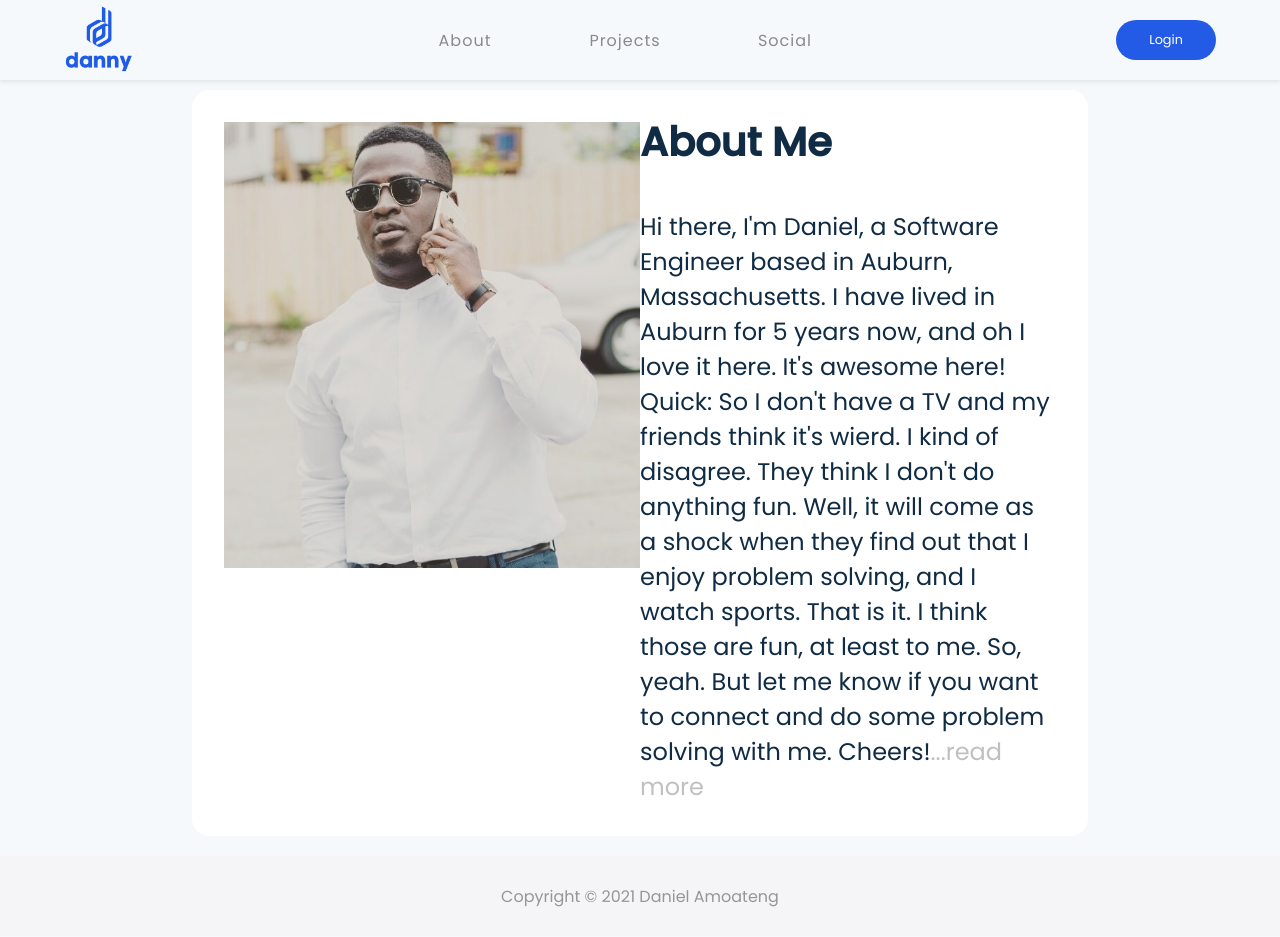
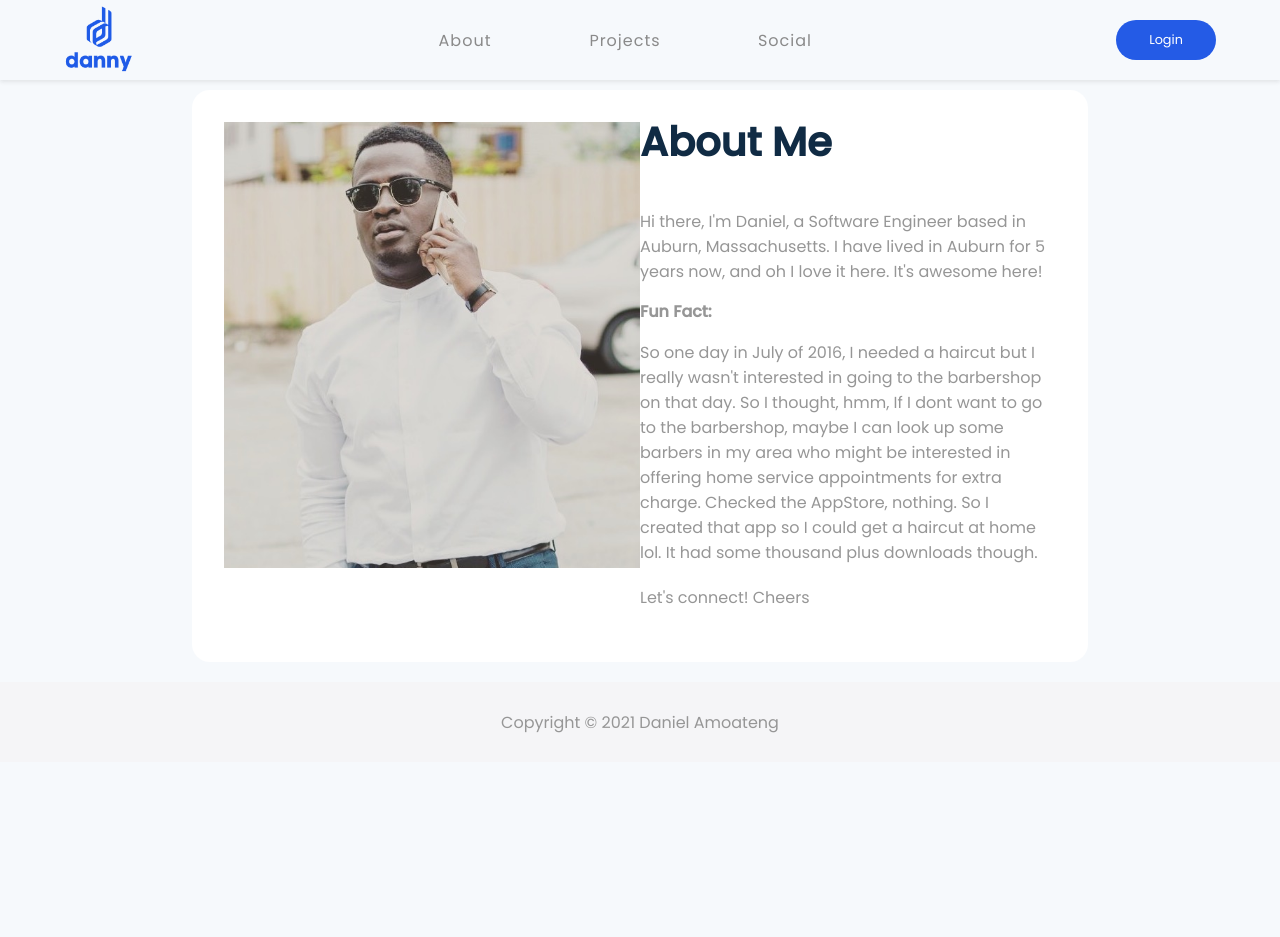
Before and after one commit to Danielamoateng1989/personalwebsite, a React (Create React App) app: page /aboutme in a window 1280 px wide. After the commit the page ends 800 px from the top, so only its background shows below. Built offline with nearby package versions, Linux system fonts and the light colour scheme.

Commit message:
edit about me page again

```diff
--- a/src/components/Aboutme.js
+++ b/src/components/Aboutme.js
@@ -1,6 +1,6 @@
 import React from 'react'
 import CardImage from '../images/Danielimg.JPG'
-import Readmore from '../components/Readmore'
+
 
 
 const Aboutme = () => {
@@ -11,15 +11,24 @@ const Aboutme = () => {
               <div className="paragraph">
                   <h2>About Me</h2>
                   <br />
-                  <Readmore>
+                      <p className="para">
                        Hi there, I'm Daniel, a Software Engineer based in Auburn, Massachusetts. I have lived in Auburn for 5 years now,
                        and oh I love it here. It's awesome here!
-                       <br />
-                       Quick:
-                       So I don't have a TV and my friends think it's wierd. I kind of disagree. They think I don't do anything
-                       fun. Well, it will come as a shock when they find out that I enjoy problem solving, and I watch sports. That is it.  I think those are fun, at least to me.
-                       So, yeah. But let me know if you want to connect and do some problem solving with me. Cheers!
-                 </Readmore>
+                       </p>
+                       <p>
+                      <p className="para">
+                       <h4>Fun fact:</h4>
+                       </p>
+                       <p className="para">
+                       So one day in July of 2016, I needed a haircut but I really wasn't interested in going to the barbershop on that day. So I thought, hmm, If I dont want to go to the barbershop, maybe I can look up some barbers in my area who might be interested in offering home service appointments for extra charge. Checked the AppStore, nothing. So I created that app so I could get a haircut at home lol. It had some thousand plus downloads though.
+                       </p>
+                       <p className="para">
+                       Let's connect!
+                       Cheers
+                       </p>
+
+                       </p>
+
 
               </div>
           </div>
--- a/src/index.css
+++ b/src/index.css
@@ -813,3 +813,8 @@ Styles
   color: rgb(192,192,192);
   cursor: pointer;
 }
+
+
+.para {
+  font-size: 1rem;
+}
```
